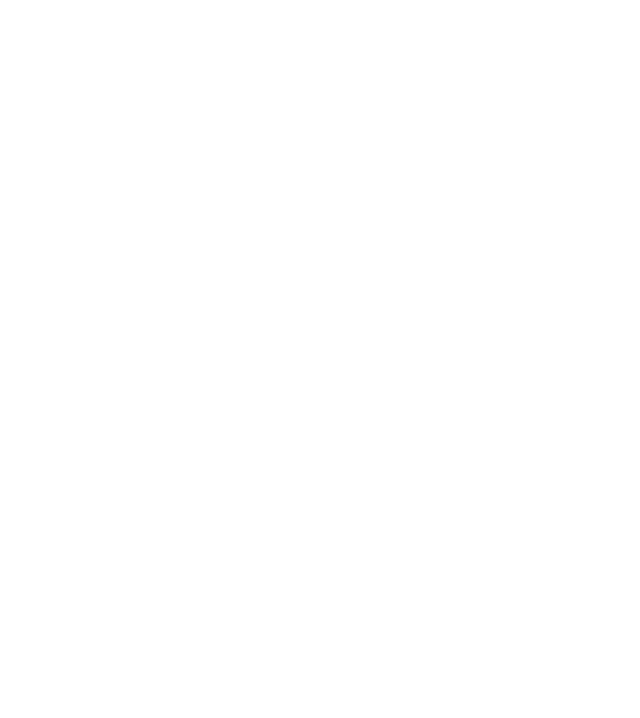
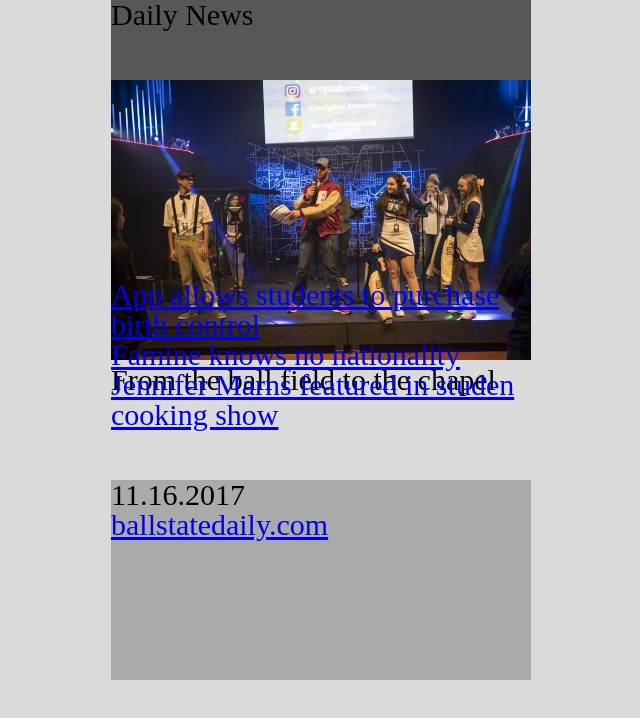
Before and after one commit to bcdoherty/dnGrid, a plain HTML site: page index.html in a window 1280 px wide. Shown: the whole page, without its empty margins (319-959 px from the left). Drawn offline with Linux system fonts and the light colour scheme.

Commit message:
created images, grid

```diff
--- a/css/reset.css
+++ b/css/reset.css
@@ -0,0 +1,48 @@
+/* http://meyerweb.com/eric/tools/css/reset/
+   v2.0 | 20110126
+   License: none (public domain)
+*/
+
+html, body, div, span, applet, object, iframe,
+h1, h2, h3, h4, h5, h6, p, blockquote, pre,
+a, abbr, acronym, address, big, cite, code,
+del, dfn, em, img, ins, kbd, q, s, samp,
+small, strike, strong, sub, sup, tt, var,
+b, u, i, center,
+dl, dt, dd, ol, ul, li,
+fieldset, form, label, legend,
+table, caption, tbody, tfoot, thead, tr, th, td,
+article, aside, canvas, details, embed,
+figure, figcaption, footer, header, hgroup,
+menu, nav, output, ruby, section, summary,
+time, mark, audio, video {
+	margin: 0;
+	padding: 0;
+	border: 0;
+	font-size: 100%;
+	font: inherit;
+	vertical-align: baseline;
+}
+/* HTML5 display-role reset for older browsers */
+article, aside, details, figcaption, figure,
+footer, header, hgroup, menu, nav, section {
+	display: block;
+}
+body {
+	line-height: 1;
+}
+ol, ul {
+	list-style: none;
+}
+blockquote, q {
+	quotes: none;
+}
+blockquote:before, blockquote:after,
+q:before, q:after {
+	content: '';
+	content: none;
+}
+table {
+	border-collapse: collapse;
+	border-spacing: 0;
+}
--- a/css/style.css
+++ b/css/style.css
@@ -0,0 +1,25 @@
+body {
+  background-color: #dadada;
+}
+
+.full-width {
+  width: 100%
+
+}
+
+.grid-contain {
+  display: grid;
+  font-size: 30px;
+  margin: 0 auto;
+  grid-template-columns: 1fr;
+  grid-template-rows: 80px repeat(3, 200px);
+  width: 420px;
+}
+
+nav {
+  background-color: rgba(0,0,0,.6);
+}
+
+footer {
+  background-color: #aaa;
+}
--- a/index.html
+++ b/index.html
@@ -2,9 +2,36 @@
 <html>
   <head>
     <meta charset="utf-8">
-    <title></title>
+    <meta name="viewport" content="width=device-width, initial-scale=1">
+    <link rel="stylesheet" href="css/reset.css">
+    <link rel="stylesheet" href="css/style.css">
+    <title>dnGrid</title>
   </head>
   <body>
+    <div class="grid-contain">
+      <nav>
+        <h1>Daily News</h1>
+      </nav>
+      <section>
+        <img class="full-width" src="images/dnpastor.jpg" alt="pastor">
+        <h1>From the ball field to the chapel</h1>
+      </section>
+      <aside>
+        <div class="refer1">
+          <h2><a href="#"> App allows students to purchase birth control</a></h2>
+        </div>
+        <div class="refer2">
+          <h3><a href="#"> Famine knows no nationality</a></h3>
+        </div>
+        <div class="refer3">
+          <h3><a href="#">Jennifer Marns featured in studen cooking show</a></h3>
+        </div>
+      </aside>
+      <footer>
+        <p>11.16.2017</p>
+        <p><a href="#">ballstatedaily.com</p>
+      </footer>
 
+    </div>
   </body>
 </html>
```
Also changed, not shown: images/dnpastor.jpg (added).
